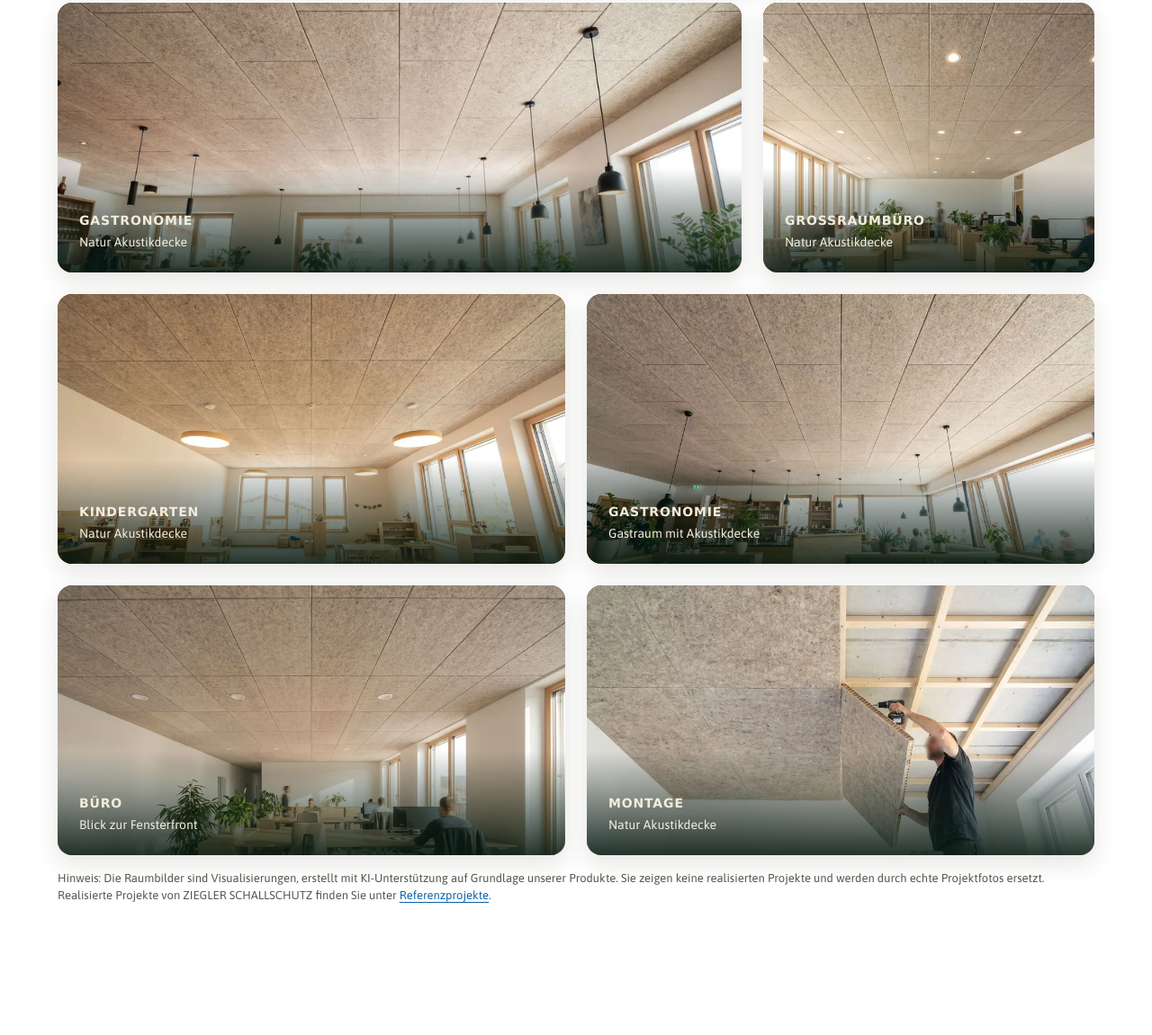
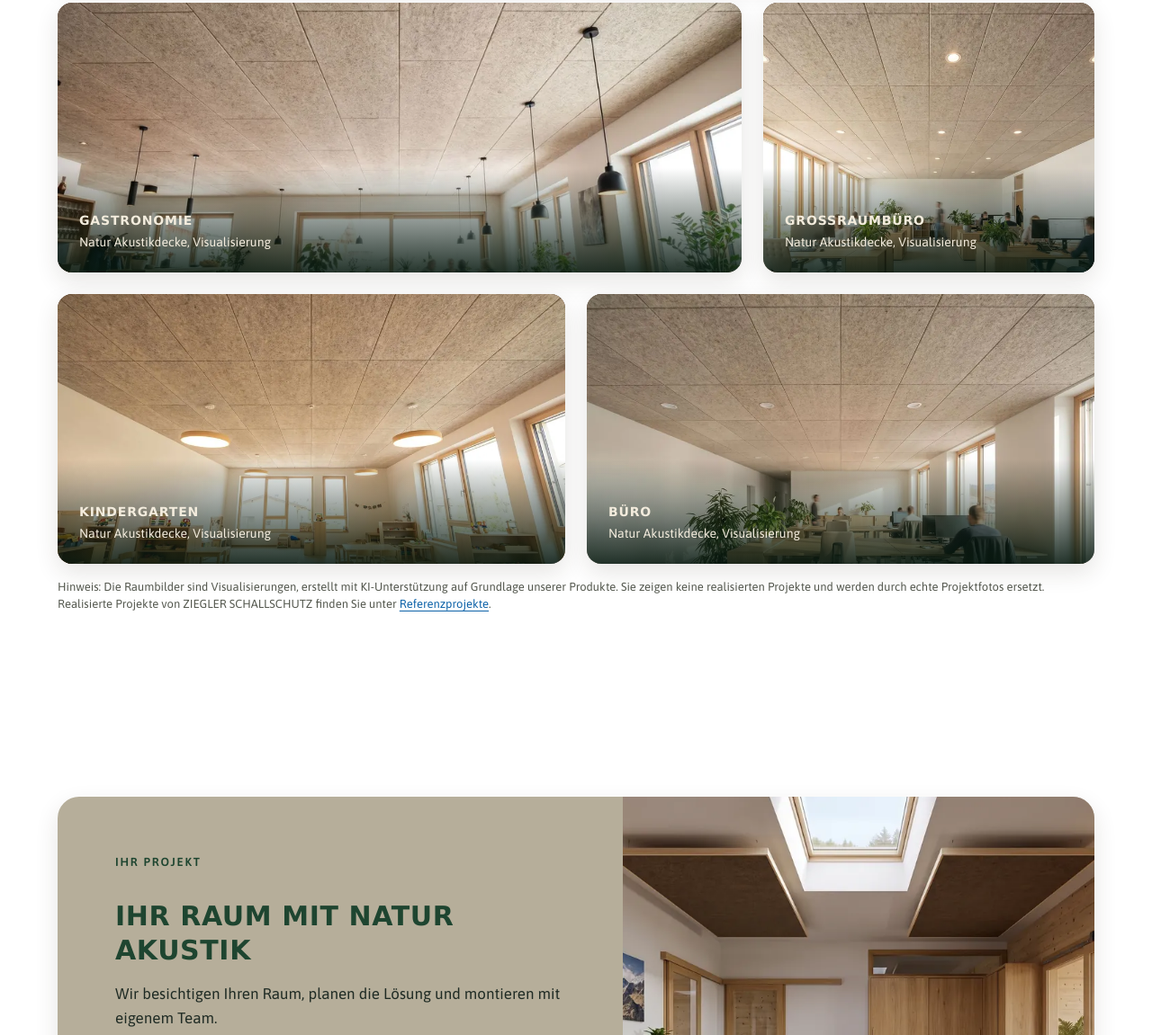
Before and after one commit to ZieglerSchallschutzGmbH/zss-media, a plain HTML site: page natur/anwendungen.html in a window 1280 px wide. Shown: the part 1546-2697 px from the top of the page at 90% size. Drawn offline with Linux system fonts and the light colour scheme.

Commit message:
NATUR-Website Vorschau aktualisiert

```diff
--- a/natur/anwendungen.html
+++ b/natur/anwendungen.html
@@ -77,12 +77,10 @@
     <figure class="site-ref reveal" data-cat="segel" data-zoom><img srcset="assets/img/referenzen/segel-wohnraum-480.webp 480w, assets/img/referenzen/segel-wohnraum-960.webp 960w, assets/img/referenzen/segel-wohnraum-1600.webp 1600w" sizes="(max-width: 760px) 100vw, 50vw" decoding="async" src="assets/img/referenzen/segel-wohnraum.jpg" alt="Zwei Natur Deckensegel über einem Wohnraum mit Holzfensterläden und Stehlampe" width="2000" height="1116" loading="lazy"><figcaption><strong>Wohnraum</strong>Natur Deckensegel, Visualisierung</figcaption></figure>
     <figure class="site-ref site-ref--half reveal" data-cat="segel buero" data-zoom><img srcset="assets/img/referenzen/segel-flur-arbeitsplatz-480.webp 480w, assets/img/referenzen/segel-flur-arbeitsplatz-960.webp 960w, assets/img/referenzen/segel-flur-arbeitsplatz-1600.webp 1600w" sizes="(max-width: 760px) 100vw, 50vw" decoding="async" src="assets/img/referenzen/segel-flur-arbeitsplatz.jpg" alt="Zwei Natur Deckensegel in einem hellen Flur mit Arbeitsplatz am Fenster" width="2000" height="1116" loading="lazy"><figcaption><strong>Flur und Arbeitsplatz</strong>Natur Deckensegel, Visualisierung</figcaption></figure>
     <figure class="site-ref site-ref--half reveal" data-cat="segel" data-zoom><img srcset="assets/img/referenzen/segel-eingang-480.webp 480w, assets/img/referenzen/segel-eingang-960.webp 960w, assets/img/referenzen/segel-eingang-1600.webp 1600w" sizes="(max-width: 760px) 100vw, 50vw" decoding="async" src="assets/img/referenzen/segel-eingang.jpg" alt="Zwei Natur Deckensegel neben einem Dachfenster in einem Eingangsbereich mit Holzschiebetüren" width="2000" height="1116" loading="lazy"><figcaption><strong>Eingangsbereich</strong>Natur Deckensegel, Visualisierung</figcaption></figure>
-    <figure class="site-ref site-ref--wide reveal" data-cat="decke gastro" data-zoom><img srcset="assets/img/referenzen/cafe-decke-480.webp 480w, assets/img/referenzen/cafe-decke-960.webp 960w, assets/img/referenzen/cafe-decke-1600.webp 1600w" sizes="(max-width: 760px) 100vw, 50vw" decoding="async" width="1600" height="1074" src="assets/img/referenzen/cafe-decke.jpg" alt="Café mit vollflächiger Natur Akustikdecke, grüne Bänke, Eichentische, Pendelleuchten" loading="lazy"><figcaption><strong>Gastronomie</strong>Natur Akustikdecke</figcaption></figure>
-    <figure class="site-ref reveal" data-cat="decke buero" data-zoom><img srcset="assets/img/referenzen/buero-decke-480.webp 480w, assets/img/referenzen/buero-decke-960.webp 960w, assets/img/referenzen/buero-decke-1600.webp 1600w" sizes="(max-width: 760px) 100vw, 50vw" decoding="async" width="1600" height="893" src="assets/img/referenzen/buero-decke.jpg" alt="Großraumbüro mit Natur Akustikdecke und Einbauleuchten" loading="lazy"><figcaption><strong>Großraumbüro</strong>Natur Akustikdecke</figcaption></figure>
-    <figure class="site-ref site-ref--half reveal" data-cat="decke bildung" data-zoom><img srcset="assets/img/referenzen/kindergarten-decke-480.webp 480w, assets/img/referenzen/kindergarten-decke-960.webp 960w, assets/img/referenzen/kindergarten-decke-1600.webp 1600w" sizes="(max-width: 760px) 100vw, 50vw" decoding="async" width="1600" height="1074" src="assets/img/referenzen/kindergarten-decke.jpg" alt="Kindergarten-Gruppenraum mit Natur Akustikdecke" loading="lazy"><figcaption><strong>Kindergarten</strong>Natur Akustikdecke</figcaption></figure>
-    <figure class="site-ref site-ref--half reveal" data-cat="decke gastro" data-zoom><img srcset="assets/img/referenzen/cafe-decke-2-480.webp 480w, assets/img/referenzen/cafe-decke-2-960.webp 960w, assets/img/referenzen/cafe-decke-2-1600.webp 1600w" sizes="(max-width: 760px) 100vw, 50vw" decoding="async" width="1600" height="1074" src="assets/img/referenzen/cafe-decke-2.jpg" alt="Gastraum mit Natur Akustikdecke, Holzbänke und große Fenster" loading="lazy"><figcaption><strong>Gastronomie</strong>Gastraum mit Akustikdecke</figcaption></figure>
-    <figure class="site-ref site-ref--half reveal" data-cat="decke buero" data-zoom><img srcset="assets/img/referenzen/buero-decke-2-480.webp 480w, assets/img/referenzen/buero-decke-2-960.webp 960w, assets/img/referenzen/buero-decke-2-1600.webp 1600w" sizes="(max-width: 760px) 100vw, 50vw" decoding="async" width="1600" height="893" src="assets/img/referenzen/buero-decke-2.jpg" alt="Büro mit Natur Akustikdecke, Blick zur Fensterfront" loading="lazy"><figcaption><strong>Büro</strong>Blick zur Fensterfront</figcaption></figure>
-    <figure class="site-ref site-ref--half reveal" data-cat="decke" data-zoom><img srcset="assets/img/produkte/decke-montage-480.webp 480w, assets/img/produkte/decke-montage-960.webp 960w, assets/img/produkte/decke-montage-1600.webp 1600w" sizes="(max-width: 760px) 100vw, 50vw" decoding="async" width="1600" height="1074" src="assets/img/produkte/decke-montage.jpg" alt="Montage der Natur Akustikdecke auf Holzlattung" loading="lazy"><figcaption><strong>Montage</strong>Natur Akustikdecke</figcaption></figure>
+    <figure class="site-ref site-ref--wide reveal" data-cat="decke gastro" data-zoom><img srcset="assets/img/referenzen/cafe-decke-480.webp 480w, assets/img/referenzen/cafe-decke-960.webp 960w, assets/img/referenzen/cafe-decke-1600.webp 1600w" sizes="(max-width: 760px) 100vw, 50vw" decoding="async" width="1600" height="1074" src="assets/img/referenzen/cafe-decke.jpg" alt="Café mit vollflächiger Natur Akustikdecke, grüne Bänke, Eichentische, Pendelleuchten" loading="lazy"><figcaption><strong>Gastronomie</strong>Natur Akustikdecke, Visualisierung</figcaption></figure>
+    <figure class="site-ref reveal" data-cat="decke buero" data-zoom><img srcset="assets/img/referenzen/buero-decke-480.webp 480w, assets/img/referenzen/buero-decke-960.webp 960w, assets/img/referenzen/buero-decke-1600.webp 1600w" sizes="(max-width: 760px) 100vw, 50vw" decoding="async" width="1600" height="893" src="assets/img/referenzen/buero-decke.jpg" alt="Großraumbüro mit Natur Akustikdecke und Einbauleuchten" loading="lazy"><figcaption><strong>Großraumbüro</strong>Natur Akustikdecke, Visualisierung</figcaption></figure>
+    <figure class="site-ref site-ref--half reveal" data-cat="decke bildung" data-zoom><img srcset="assets/img/referenzen/kindergarten-decke-480.webp 480w, assets/img/referenzen/kindergarten-decke-960.webp 960w, assets/img/referenzen/kindergarten-decke-1600.webp 1600w" sizes="(max-width: 760px) 100vw, 50vw" decoding="async" width="1600" height="1074" src="assets/img/referenzen/kindergarten-decke.jpg" alt="Kindergarten-Gruppenraum mit Natur Akustikdecke" loading="lazy"><figcaption><strong>Kindergarten</strong>Natur Akustikdecke, Visualisierung</figcaption></figure>
+    <figure class="site-ref site-ref--half reveal" data-cat="decke buero" data-zoom><img srcset="assets/img/referenzen/buero-decke-2-480.webp 480w, assets/img/referenzen/buero-decke-2-960.webp 960w, assets/img/referenzen/buero-decke-2-1600.webp 1600w" sizes="(max-width: 760px) 100vw, 50vw" decoding="async" width="1600" height="893" src="assets/img/referenzen/buero-decke-2.jpg" alt="Büro mit Natur Akustikdecke, Blick zur Fensterfront" loading="lazy"><figcaption><strong>Büro</strong>Natur Akustikdecke, Visualisierung</figcaption></figure>
   </div>
   <p class="site-note reveal">Hinweis: Die Raumbilder sind Visualisierungen, erstellt mit KI-Unterstützung auf Grundlage unserer Produkte. Sie zeigen keine realisierten Projekte und werden durch echte Projektfotos ersetzt. Realisierte Projekte von ZIEGLER SCHALLSCHUTZ finden Sie unter <a href="https://www.ziegler-schallschutz.at/referenzprojekte-raumakustik-laermschutz/">Referenzprojekte</a>.</p>
 </div></section>
```
